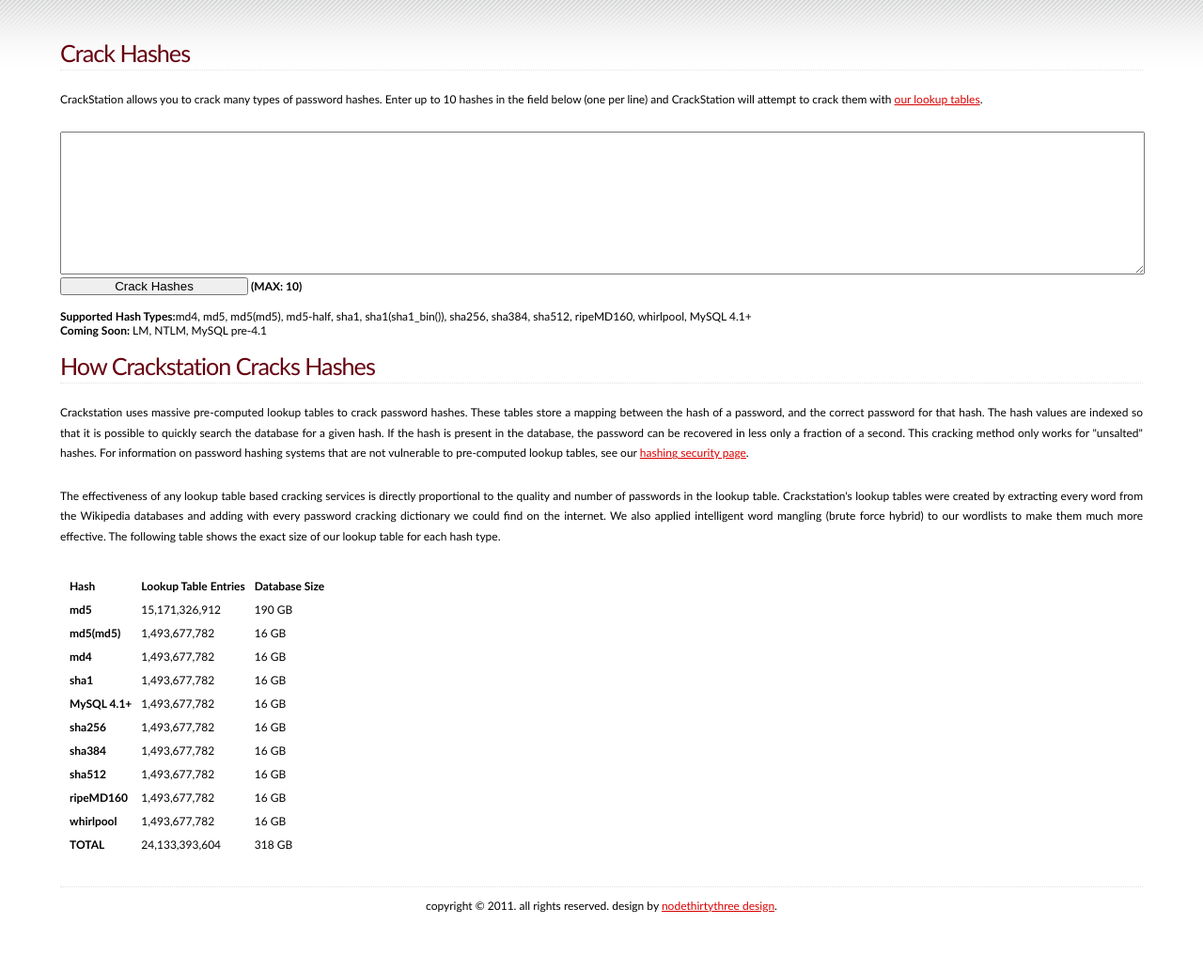
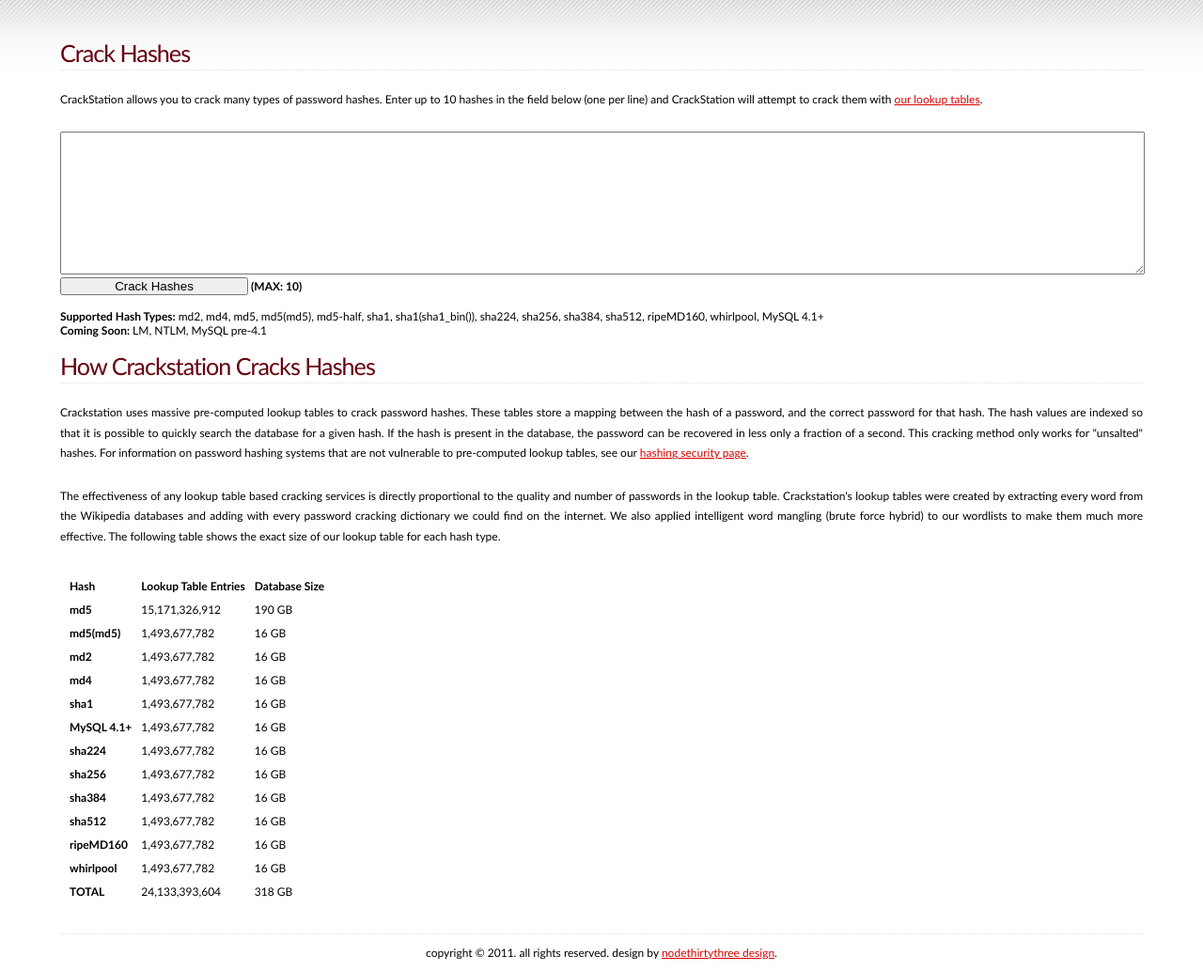
Before and after one commit to defuse/crackstation, a PHP site: page / in a window 1280 px wide. Shown: the part 81-1114 px from the top of the page at 94% size. Before the commit the page ends 1052 px from the top, so only its background shows below. Run offline with PHP 8.4, Linux system fonts and the light colour scheme.

Commit message:
added md4 and sha224

```diff
--- a/src/index.php
+++ b/src/index.php
@@ -186,7 +186,7 @@ header('Content-Type: text/html; charset=utf-8');
                     }
 				}
 				?>
-				<b>Supported Hash Types:</b>md4, md5, md5(md5), md5-half, sha1, sha1(sha1_bin()), sha256, sha384, sha512, ripeMD160, whirlpool, MySQL 4.1+	<br />
+				<b>Supported Hash Types:</b> md2, md4, md5, md5(md5), md5-half, sha1, sha1(sha1_bin()), sha224, sha256, sha384, sha512, ripeMD160, whirlpool, MySQL 4.1+	<br />
                 <b>Coming Soon:</b> LM, NTLM, MySQL pre-4.1
 				<br /><br />
 				<a name="cracking-hashes"></a>
@@ -205,9 +205,11 @@ header('Content-Type: text/html; charset=utf-8');
 				<tr><th>Hash</th><th>Lookup Table Entries</th><th>Database Size</th></tr>
 				<tr><th>md5</th><td>15,171,326,912</td><td>190 GB</td></tr>
 				<tr><th>md5(md5)</th><td>1,493,677,782</td><td>16 GB</td></tr>
+				<tr><th>md2</th><td>1,493,677,782</td><td>16 GB</td></tr>
 				<tr><th>md4</th><td>1,493,677,782</td><td>16 GB</td></tr>
 				<tr><th>sha1</th><td>1,493,677,782</td><td>16 GB</td></tr>
 				<tr><th>MySQL 4.1+</th><td>1,493,677,782</td><td>16 GB</td></tr>
+				<tr><th>sha224</th><td>1,493,677,782</td><td>16 GB</td></tr>
 				<tr><th>sha256</th><td>1,493,677,782</td><td>16 GB</td></tr>
 				<tr><th>sha384</th><td>1,493,677,782</td><td>16 GB</td></tr>
 				<tr><th>sha512</th><td>1,493,677,782</td><td>16 GB</td></tr>
```
